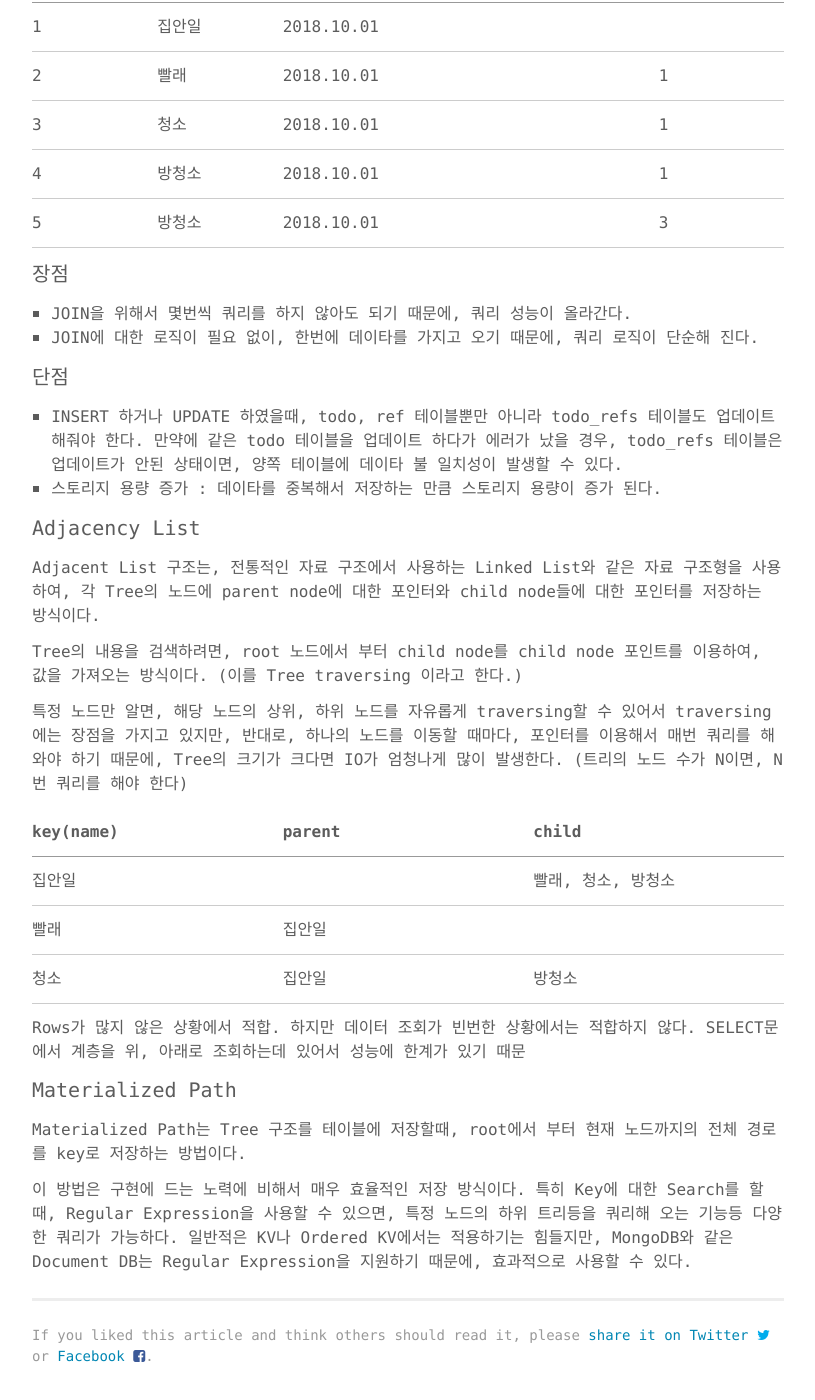
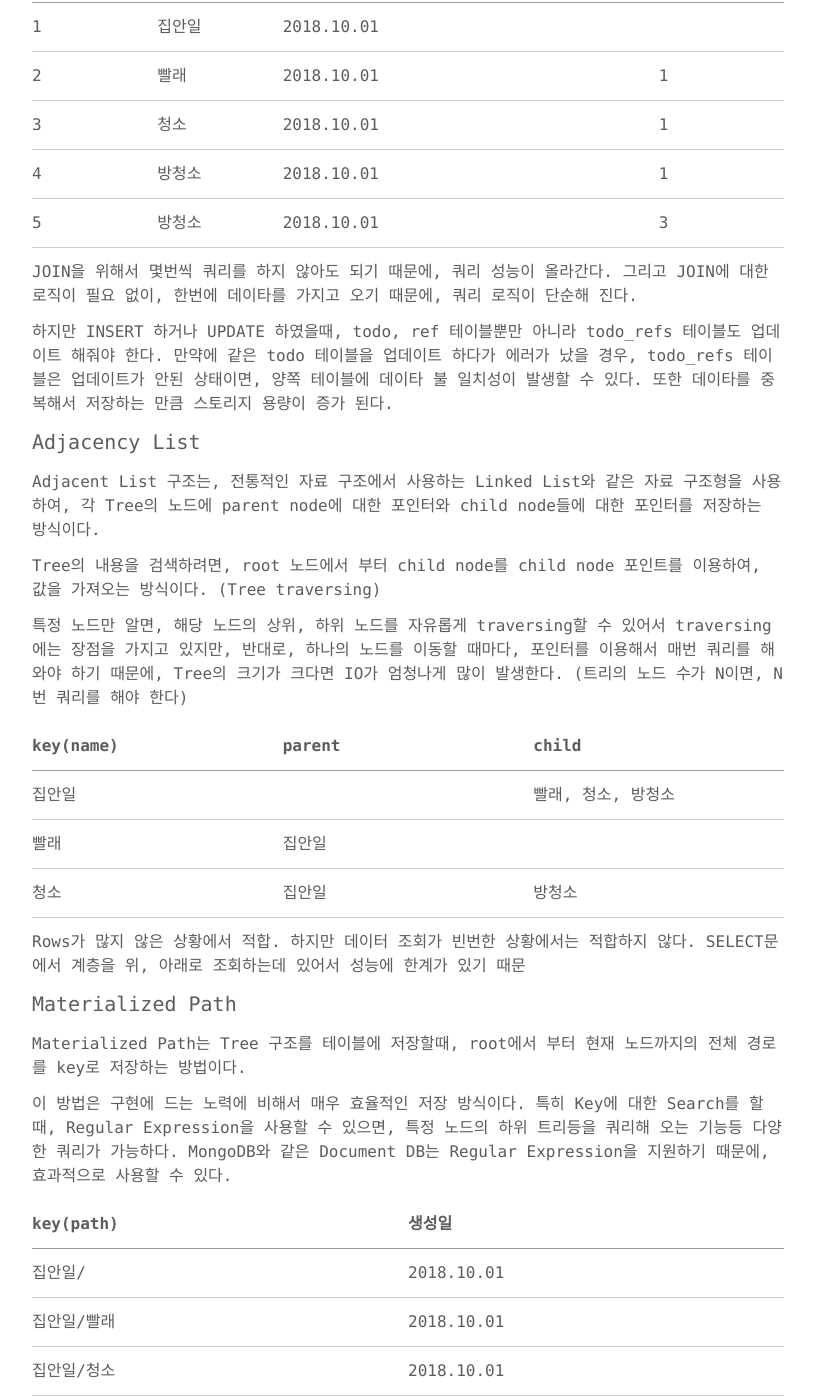
Before and after one commit to ManHyuk/ManHyuk.github.io, a Jekyll site: the page built from _posts/2018-10-21-Hierarchy-model.md, in a window 1280 px wide and 1400 px high, scrolled down 1168 px. Shown: the whole window, without its empty margins (232-1047 px from the left). Built offline with Jekyll 4.4.1, drawn with Linux system fonts in a browser that asks for light colours.

Commit message:
edit hierarchy.md

```diff
--- a/_posts/2018-10-21-Hierarchy-model.md
+++ b/_posts/2018-10-21-Hierarchy-model.md
@@ -48,13 +48,9 @@ idx(pk)| 할일  | 생성일 | 수정일 | 완료일 | ref_id
 5  | 방청소   | 2018.10.01 | | |3
 
 
-#### 장점
-- JOIN을 위해서 몇번씩 쿼리를 하지 않아도 되기 때문에, 쿼리 성능이 올라간다.
-- JOIN에 대한 로직이 필요 없이, 한번에 데이타를 가지고 오기 때문에, 쿼리 로직이 단순해 진다.
+JOIN을 위해서 몇번씩 쿼리를 하지 않아도 되기 때문에, 쿼리 성능이 올라간다. 그리고 JOIN에 대한 로직이 필요 없이, 한번에 데이타를 가지고 오기 때문에, 쿼리 로직이 단순해 진다.
 
-#### 단점
-- INSERT 하거나 UPDATE 하였을때, todo, ref 테이블뿐만 아니라 todo_refs 테이블도 업데이트 해줘야 한다. 만약에 같은 todo 테이블을 업데이트 하다가 에러가 났을 경우, todo_refs 테이블은 업데이트가 안된 상태이면, 양쪽 테이블에 데이타 불 일치성이 발생할 수 있다.
-- 스토리지 용량 증가 : 데이타를 중복해서 저장하는 만큼 스토리지 용량이 증가 된다.
+하지만 INSERT 하거나 UPDATE 하였을때, todo, ref 테이블뿐만 아니라 todo_refs 테이블도 업데이트 해줘야 한다. 만약에 같은 todo 테이블을 업데이트 하다가 에러가 났을 경우, todo_refs 테이블은 업데이트가 안된 상태이면, 양쪽 테이블에 데이타 불 일치성이 발생할 수 있다. 또한 데이타를 중복해서 저장하는 만큼 스토리지 용량이 증가 된다.
 
 
 
@@ -62,7 +58,7 @@ idx(pk)| 할일  | 생성일 | 수정일 | 완료일 | ref_id
 
 Adjacent List 구조는, 전통적인 자료 구조에서 사용하는 Linked List와 같은 자료 구조형을 사용하여, 각 Tree의 노드에 parent node에 대한 포인터와 child node들에 대한 포인터를 저장하는 방식이다.
 
-Tree의 내용을 검색하려면, root 노드에서 부터 child node를 child node 포인트를 이용하여, 값을 가져오는 방식이다. (이를 Tree traversing 이라고 한다.)
+Tree의 내용을 검색하려면, root 노드에서 부터 child node를 child node 포인트를 이용하여, 값을 가져오는 방식이다. (Tree traversing)
 
 특정 노드만 알면, 해당 노드의 상위, 하위 노드를 자유롭게 traversing할 수 있어서 traversing에는 장점을 가지고 있지만, 반대로, 하나의 노드를 이동할 때마다, 포인터를 이용해서 매번 쿼리를 해와야 하기 때문에, Tree의 크기가 크다면 IO가 엄청나게 많이 발생한다. (트리의 노드 수가 N이면, N번 쿼리를 해야 한다)
 
@@ -83,4 +79,11 @@ SELECT문에서 계층을 위, 아래로 조회하는데 있어서 성능에 한
 
 Materialized Path는 Tree 구조를 테이블에 저장할때, root에서 부터 현재 노드까지의 전체 경로를 key로 저장하는 방법이다.
 
-이 방법은 구현에 드는 노력에 비해서 매우 효율적인 저장 방식이다. 특히 Key에 대한 Search를 할때, Regular Expression을 사용할 수 있으면, 특정 노드의 하위 트리등을 쿼리해 오는 기능등 다양한 쿼리가 가능하다. 일반적은 KV나 Ordered KV에서는 적용하기는 힘들지만, MongoDB와 같은 Document DB는 Regular Expression을 지원하기 때문에, 효과적으로 사용할 수 있다.
+이 방법은 구현에 드는 노력에 비해서 매우 효율적인 저장 방식이다. 특히 Key에 대한 Search를 할때, Regular Expression을 사용할 수 있으면, 특정 노드의 하위 트리등을 쿼리해 오는 기능등 다양한 쿼리가 가능하다. MongoDB와 같은 Document DB는 Regular Expression을 지원하기 때문에, 효과적으로 사용할 수 있다.
+
+key(path) | 생성일 |
+--------- |  ---  |
+집안일/ | 2018.10.01
+집안일/빨래 | 2018.10.01
+집안일/청소 | 2018.10.01
+집안일/청소/방청소 | 2018.10.01
```
